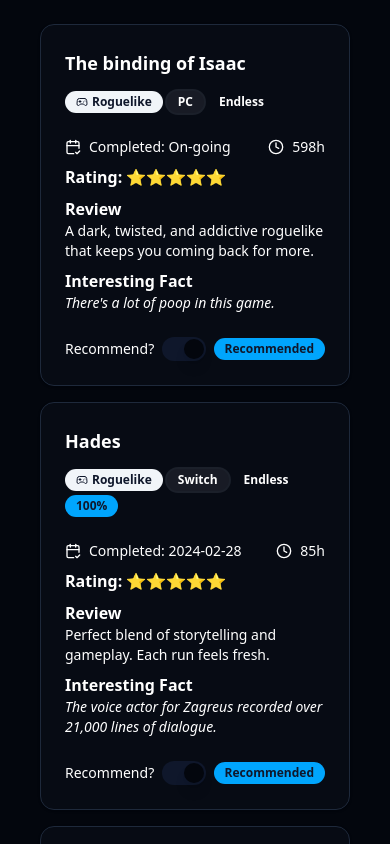
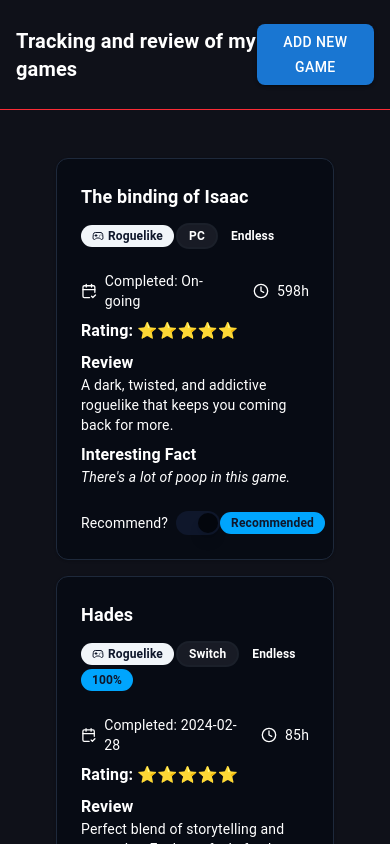
Before and after one commit to Vaahtopahvi/loopy-games, a React (Vite) app: page / in a window 390 px wide. Shown: the top 844 px of the page. Built offline with nearby package versions, Linux system fonts and the light colour scheme.

Commit message:
Add MUI theme, Container component, and site-wide responsive layout

```diff
--- a/index.html
+++ b/index.html
@@ -10,6 +10,8 @@
   <body>
     <div id="root"></div>
     <script type="module" src="/src/main.tsx"></script>
-    <h1 class=" font-mono text-3xl font-bold underline bg-mint-500 ">hello worldy</h1>
+    <h1 class="font-mono text-3xl font-bold underline bg-mint-500">
+      hello worldy
+    </h1>
   </body>
 </html>
--- a/package.json
+++ b/package.json
@@ -10,8 +10,9 @@
     "preview": "vite preview"
   },
   "dependencies": {
-    "@radix-ui/react-slot": "^1.2.3",
-    "@radix-ui/react-switch": "^1.2.5",
+    "@emotion/react": "^11.14.0",
+    "@emotion/styled": "^11.14.1",
+    "@mui/material": "^7.3.4",
     "@tailwindcss/vite": "^4.1.11",
     "class-variance-authority": "^0.7.1",
     "clsx": "^2.1.1",
--- a/src/App.tsx
+++ b/src/App.tsx
@@ -1,10 +1,17 @@
 // import  { BrowserRouter, Routes, Route } from "react-router-dom";
 import Home from "./pages/Home";
+import Header from "./components/Header";
+import Container from "./components/Container";
 
 export default function App() {
   return (
     <div className="min-h-screen text-white">
-      <Home />
+      <Header />
+      <main>
+        <Container className="py-6">
+          <Home />
+        </Container>
+      </main>
     </div>
   );
 }
--- /dev/null
+++ b/src/components/Container.tsx
@@ -0,0 +1,14 @@
+import * as React from "react";
+
+type ContainerProps = React.ComponentProps<"div">;
+
+export default function Container({ className, ...props }: ContainerProps) {
+  return (
+    <div
+      className={["mx-auto max-w-[1920px] w-full px-4", className]
+        .filter(Boolean)
+        .join(" ")}
+      {...props}
+    />
+  );
+}
--- /dev/null
+++ b/src/components/Header.tsx
@@ -0,0 +1,19 @@
+import Button from "@mui/material/Button";
+import Container from "./Container";
+
+export function Header() {
+  return (
+    <header className="w-full border-b border-red-500">
+      <Container className="py-6 flex justify-between items-center">
+        <span className="text-xl font-semibold">
+          Tracking and review of my games
+        </span>
+        <Button variant="contained" color="primary">
+          Add New Game
+        </Button>
+      </Container>
+    </header>
+  );
+}
+
+export default Header;
--- a/src/index.css
+++ b/src/index.css
@@ -3,81 +3,38 @@
 
 @custom-variant dark (&:is(.dark *));
 
-@theme {
-  --color-mint-500: oklch(0.72 0.11 178);
-}
-
 @theme inline {
-  --radius-sm: calc(var(--radius) - 4px);
-  --radius-md: calc(var(--radius) - 2px);
-  --radius-lg: var(--radius);
-  --radius-xl: calc(var(--radius) + 4px);
   --color-background: var(--background);
   --color-foreground: var(--foreground);
   --color-card: var(--card);
   --color-card-foreground: var(--card-foreground);
-  --color-popover: var(--popover);
-  --color-popover-foreground: var(--popover-foreground);
   --color-primary: var(--primary);
   --color-primary-foreground: var(--primary-foreground);
   --color-secondary: var(--secondary);
   --color-secondary-foreground: var(--secondary-foreground);
-  --color-muted: var(--muted);
-  --color-muted-foreground: var(--muted-foreground);
   --color-accent: var(--accent);
   --color-accent-foreground: var(--accent-foreground);
   --color-destructive: var(--destructive);
   --color-border: var(--border);
   --color-input: var(--input);
   --color-ring: var(--ring);
-  --color-chart-1: var(--chart-1);
-  --color-chart-2: var(--chart-2);
-  --color-chart-3: var(--chart-3);
-  --color-chart-4: var(--chart-4);
-  --color-chart-5: var(--chart-5);
-  --color-sidebar: var(--sidebar);
-  --color-sidebar-foreground: var(--sidebar-foreground);
-  --color-sidebar-primary: var(--sidebar-primary);
-  --color-sidebar-primary-foreground: var(--sidebar-primary-foreground);
-  --color-sidebar-accent: var(--sidebar-accent);
-  --color-sidebar-accent-foreground: var(--sidebar-accent-foreground);
-  --color-sidebar-border: var(--sidebar-border);
-  --color-sidebar-ring: var(--sidebar-ring);
 }
 
 :root {
-  --radius: 0.625rem;
   --background: oklch(0.12 0.02 260);
   --foreground: oklch(0.129 0.042 264.695);
   --card: oklch(1 0 0);
   --card-foreground: oklch(0.129 0.042 264.695);
-  --popover: oklch(1 0 0);
-  --popover-foreground: oklch(0.129 0.042 264.695);
   --primary: oklch(0.208 0.042 265.755);
   --primary-foreground: oklch(0.984 0.003 247.858);
   --secondary: oklch(0.968 0.007 247.896);
   --secondary-foreground: oklch(0.208 0.042 265.755);
-  --muted: oklch(0.968 0.007 247.896);
-  --muted-foreground: oklch(0.554 0.046 257.417);
   --accent: oklch(0.968 0.007 247.896);
   --accent-foreground: oklch(0.208 0.042 265.755);
   --destructive: oklch(0.577 0.245 27.325);
   --border: oklch(0.929 0.013 255.508);
   --input: oklch(0.929 0.013 255.508);
   --ring: oklch(0.704 0.04 256.788);
-  --chart-1: oklch(0.646 0.222 41.116);
-  --chart-2: oklch(0.6 0.118 184.704);
-  --chart-3: oklch(0.398 0.07 227.392);
-  --chart-4: oklch(0.828 0.189 84.429);
-  --chart-5: oklch(0.769 0.188 70.08);
-  --sidebar: oklch(0.984 0.003 247.858);
-  --sidebar-foreground: oklch(0.129 0.042 264.695);
-  --sidebar-primary: oklch(0.208 0.042 265.755);
-  --sidebar-primary-foreground: oklch(0.984 0.003 247.858);
-  --sidebar-accent: oklch(0.968 0.007 247.896);
-  --sidebar-accent-foreground: oklch(0.208 0.042 265.755);
-  --sidebar-border: oklch(0.929 0.013 255.508);
-  --sidebar-ring: oklch(0.704 0.04 256.788);
 }
 
 .dark {
--- a/src/main.tsx
+++ b/src/main.tsx
@@ -2,9 +2,14 @@
 import { createRoot } from "react-dom/client";
 import "./index.css";
 import App from "./App.tsx";
+import { ThemeProvider, CssBaseline } from "@mui/material";
+import theme from "./theme";
 
 createRoot(document.getElementById("root")!).render(
   <StrictMode>
-    <App />
+    <ThemeProvider theme={theme}>
+      <CssBaseline />
+      <App />
+    </ThemeProvider>
   </StrictMode>
 );
--- /dev/null
+++ b/src/theme.ts
@@ -0,0 +1,31 @@
+import { createTheme } from "@mui/material/styles";
+
+const theme = createTheme({
+  palette: {
+    mode: "dark",
+    primary: {
+      main: "#1976d2",
+      dark: "#1565c0", // hover for contained primary
+    },
+    background: {
+      default: "#0f1119",
+      paper: "#181b25",
+    },
+  },
+  shape: {
+    borderRadius: 8,
+  },
+  components: {
+    MuiButton: {
+      styleOverrides: {
+        containedPrimary: {
+          "&:hover": {
+            backgroundColor: "#1565c0",
+          },
+        },
+      },
+    },
+  },
+});
+
+export default theme;
```
Also changed, not shown: 1 other file (tests, documents, lock files or other folders).
